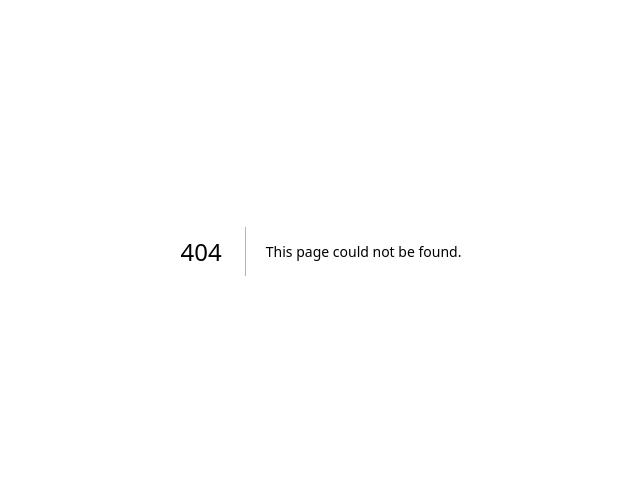
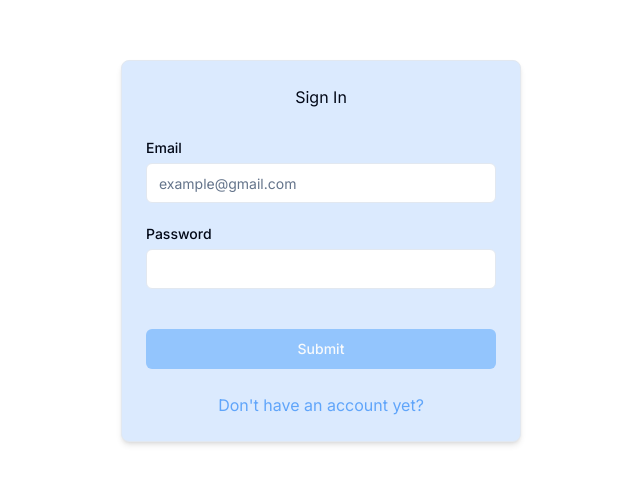
Before and after one commit to HenrryHernandez/simple-blog, a Next.js app: page /sign-in in a window 1280 px wide. Before the commit this address had no page. Shown: the part 149-632 px from the top of the page, without its empty margins (319-959 px from the left). Built offline with nearby package versions, Linux system fonts and the light colour scheme.

Commit message:
feat (sign in page): add mock up and functionality

```diff
--- /dev/null
+++ b/src/app/(auth)/sign-in/page.tsx
@@ -0,0 +1,83 @@
+"use client";
+
+import { zodResolver } from "@hookform/resolvers/zod";
+import { useForm } from "react-hook-form";
+import z from "zod/lib";
+
+import { Input } from "@/components/ui/input";
+import { CardWrapper } from "@/components/CardWrapper";
+import { Label } from "@/components/ui/label";
+import { Button } from "@/components/ui/button";
+import { useAuth } from "@/hooks";
+import { cn } from "@/lib/utils";
+import { SignInSchema } from "@/utils";
+
+const SignInPage = () => {
+  const { isLoading, signIn } = useAuth();
+
+  const {
+    register,
+    handleSubmit,
+    formState: { errors },
+  } = useForm<z.infer<typeof SignInSchema>>({
+    resolver: zodResolver(SignInSchema),
+  });
+
+  const login = async (data: z.infer<typeof SignInSchema>) => {
+    await signIn(data);
+  };
+
+  return (
+    <div className=" w-full h-full row-center">
+      <CardWrapper
+        headerLabel="Sign In"
+        footerLabel="Don't have an account yet?"
+        footerLink="/sign-up"
+      >
+        <form onSubmit={handleSubmit(login)} className="space-y-8">
+          <div className="space-y-2">
+            <div className="grid gap-2 py-2">
+              <Label htmlFor="email">Email</Label>
+              <Input
+                {...register("email")}
+                type="email"
+                className={cn("bg-white", {
+                  "focus-visible:ring-red-500": errors.email,
+                })}
+                placeholder="example@gmail.com"
+              />
+              {errors?.email && (
+                <p className="text-sm text-red-500">{errors.email.message}</p>
+              )}
+            </div>
+            <div className="grid gap-2 py-2">
+              <Label htmlFor="password">Password</Label>
+              <Input
+                {...register("password")}
+                type="password"
+                className={cn({
+                  "focus-visible:ring-red-500": errors.password,
+                })}
+              />
+              {errors?.password && (
+                <p className="text-sm text-red-500">
+                  {errors.password.message}
+                </p>
+              )}
+            </div>
+          </div>
+
+          <Button
+            disabled={isLoading}
+            type="submit"
+            className="w-full bg-blue-300"
+          >
+            Submit
+          </Button>
+        </form>
+      </CardWrapper>
+    </div>
+  );
+};
+
+export default SignInPage;
```
